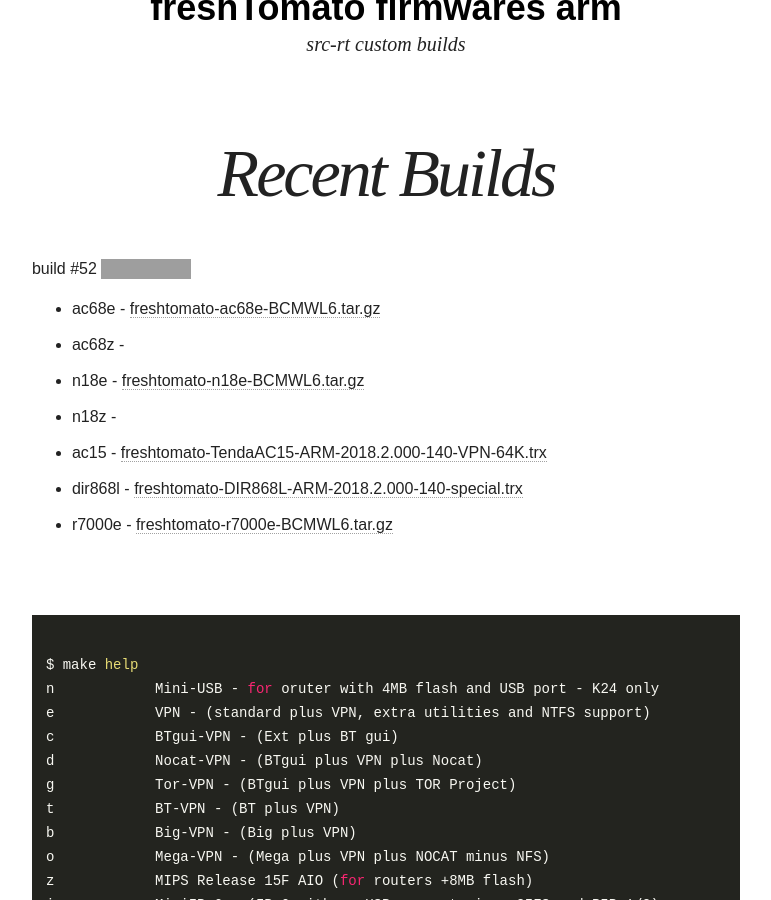
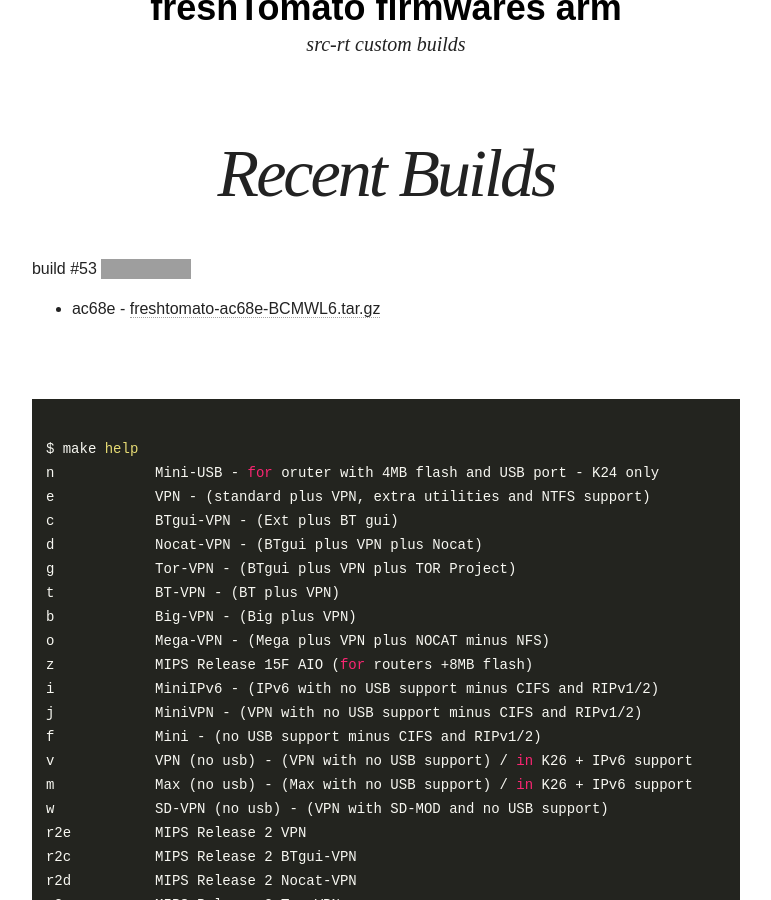
Before and after one commit to oglopss/freshTomato-ARM-ci-jekyll, a Jekyll site: the page built from index.html, in a window 1280 px wide and 900 px high, scrolled down 339 px. Shown: the whole window, without its empty margins (254-1025 px from the left). Built offline with Jekyll 4.4.1, drawn with Linux system fonts in a browser that asks for light colours; nearby versions of some CDN libraries; grey boxes are pictures that could not be loaded.

Commit message:
Travis build 53 ac68e pushed to gh-pages

```diff
--- a/_data/ss.yml
+++ b/_data/ss.yml
@@ -1,9 +1,3 @@
-build: 52
+build: 53
 files:
-  - 0002 ac68z
-  - 0005 ac15 freshtomato-TendaAC15-ARM-2018.2.000-140-VPN-64K.trx
-  - 0003 n18e freshtomato-n18e-BCMWL6.tar.gz
   - 0001 ac68e freshtomato-ac68e-BCMWL6.tar.gz
-  - 0004 n18z
-  - 0006 dir868l freshtomato-DIR868L-ARM-2018.2.000-140-special.trx
-  - 0007 r7000e freshtomato-r7000e-BCMWL6.tar.gz
```
